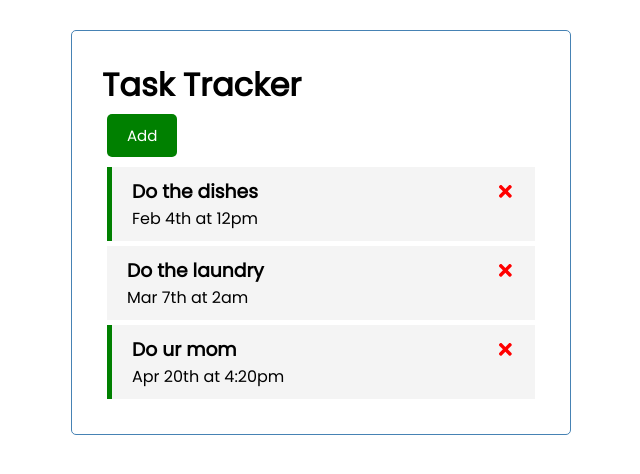
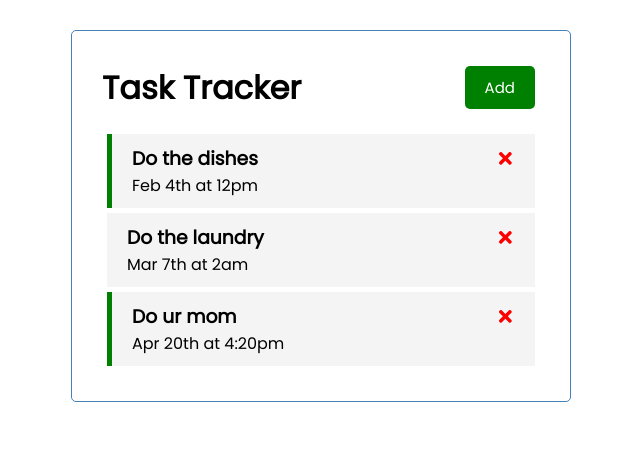
Before and after one commit to Peleton-011/task-tracker-project, a React (Create React App) app: page / in a window 1280 px wide. Shown: the top 474 px of the page, without its empty margins (319-959 px from the left). Built offline with nearby package versions, Linux system fonts and the light colour scheme.

Commit message:
Improve styling of the Header component.

```diff
--- a/src/components/Header.jsx
+++ b/src/components/Header.jsx
@@ -9,7 +9,7 @@ const Header = ({ title, onAdd, showAdd }) => {
     };
 
     return (
-        <header>
+        <header className="header">
             <h1>{title}</h1>
             <Button
                 color={showAdd ? "red" : "green"}
```
